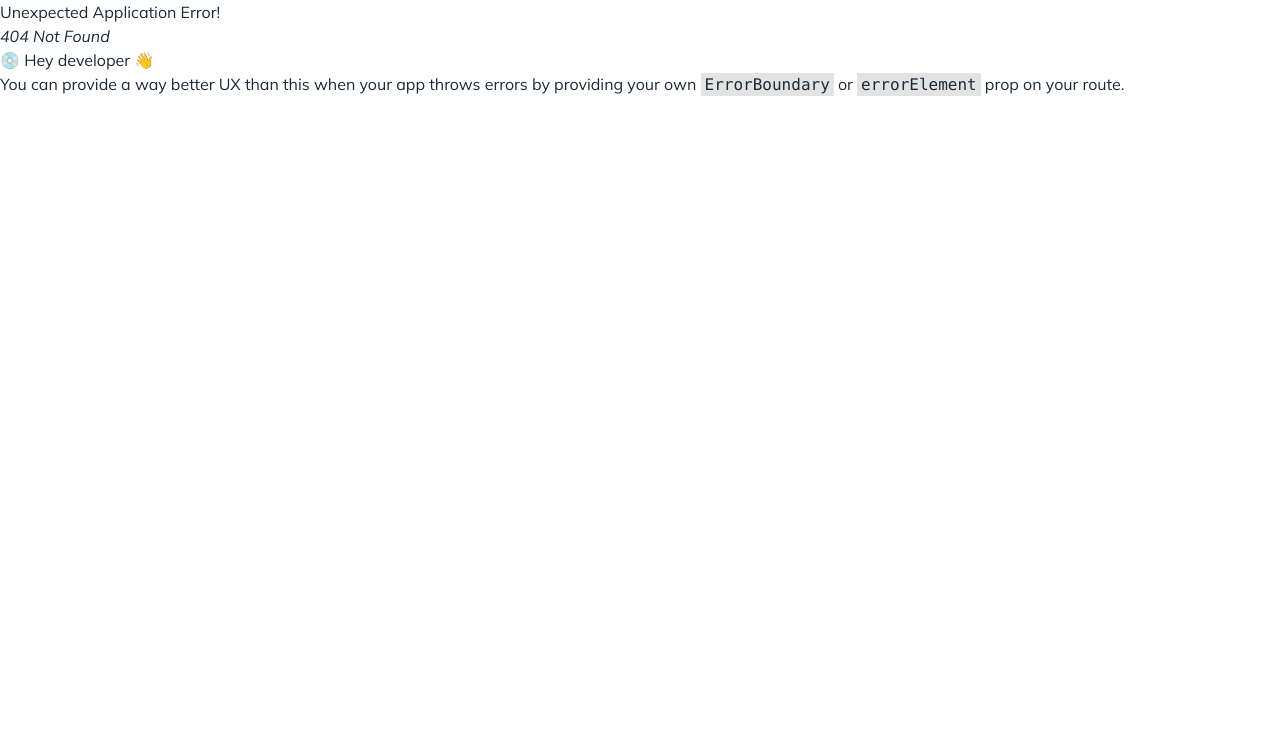
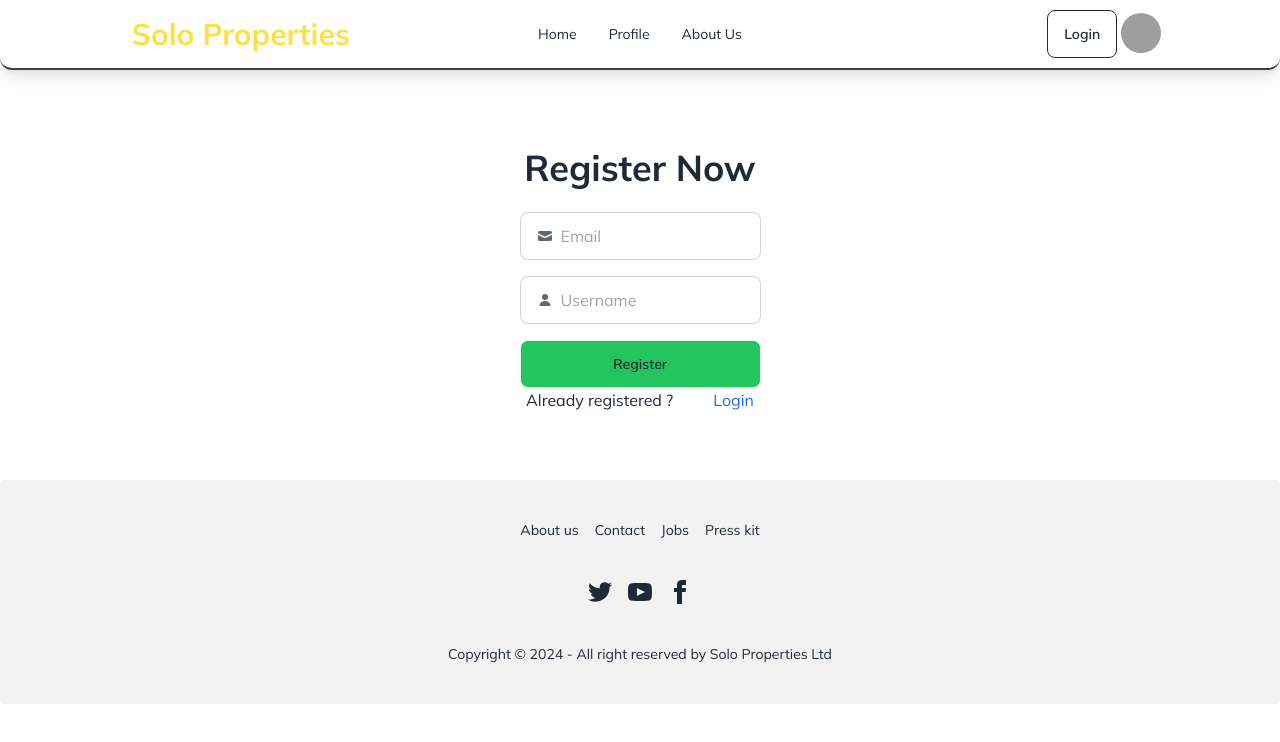
Before and after one commit to nadim93380/solo-properties, a React (Vite) app: page /register in a window 1280 px wide. Before the commit this address had no page. Shown: the top 742 px of the page. Built offline with nearby package versions, Linux system fonts and the light colour scheme; grey boxes are pictures that could not be loaded.

Commit message:
login and register page added

```diff
--- a/src/Common/Navbar.jsx
+++ b/src/Common/Navbar.jsx
@@ -29,6 +29,9 @@ const Navbar = () => {
                     </ul>
                 </div>
                 <div className="navbar-end">
+
+                    {/* User Info */}
+                    <Link to='login' className="btn btn-outline">Login</Link>
                     <div className="dropdown dropdown-end">
                         <div tabIndex={0} role="button" className="btn btn-ghost btn-circle avatar">
                             <div className="w-10 rounded-full">
--- /dev/null
+++ b/src/Pages/Login.jsx
@@ -0,0 +1,30 @@
+import { Link } from "react-router-dom";
+
+
+const Login = () => {
+    return (
+        <div className="pt-20">
+
+            <div className="flex flex-col justify-center h-[50vh] items-center">
+            <h3 className="text-4xl font-bold mb-6">Login Now</h3>
+                <form className="space-y-4">
+                    <label className="input input-bordered flex items-center gap-2">
+                        <svg xmlns="http://www.w3.org/2000/svg" viewBox="0 0 16 16" fill="currentColor" className="w-4 h-4 opacity-70"><path d="M2.5 3A1.5 1.5 0 0 0 1 4.5v.793c.026.009.051.02.076.032L7.674 8.51c.206.1.446.1.652 0l6.598-3.185A.755.755 0 0 1 15 5.293V4.5A1.5 1.5 0 0 0 13.5 3h-11Z" /><path d="M15 6.954 8.978 9.86a2.25 2.25 0 0 1-1.956 0L1 6.954V11.5A1.5 1.5 0 0 0 2.5 13h11a1.5 1.5 0 0 0 1.5-1.5V6.954Z" /></svg>
+                        <input type="text" className="grow" placeholder="Email" />
+                    </label>
+                    <label className="input input-bordered flex items-center gap-2">
+                        <svg xmlns="http://www.w3.org/2000/svg" viewBox="0 0 16 16" fill="currentColor" className="w-4 h-4 opacity-70"><path d="M8 8a3 3 0 1 0 0-6 3 3 0 0 0 0 6ZM12.735 14c.618 0 1.093-.561.872-1.139a6.002 6.002 0 0 0-11.215 0c-.22.578.254 1.139.872 1.139h9.47Z" /></svg>
+                        <input type="text" className="grow" placeholder="Username" />
+                    </label>
+                    <button className="btn bg-green-500 w-full">Login</button>
+                </form>
+                <div className="flex justify-between items-center gap-10">
+                    <p>New Here ? </p>
+                    <Link to='/register' className="text-blue-600">Register</Link>
+                </div>
+            </div>
+        </div>
+    );
+};
+
+export default Login;
--- /dev/null
+++ b/src/Pages/Register.jsx
@@ -0,0 +1,30 @@
+import { Link } from "react-router-dom";
+
+
+const Register = () => {
+    return (
+        <div className="pt-20">
+
+            <div className="flex flex-col justify-center h-[50vh] items-center">
+            <h3 className="text-4xl font-bold mb-6">Register Now</h3>
+                <form className="space-y-4">
+                    <label className="input input-bordered flex items-center gap-2">
+                        <svg xmlns="http://www.w3.org/2000/svg" viewBox="0 0 16 16" fill="currentColor" className="w-4 h-4 opacity-70"><path d="M2.5 3A1.5 1.5 0 0 0 1 4.5v.793c.026.009.051.02.076.032L7.674 8.51c.206.1.446.1.652 0l6.598-3.185A.755.755 0 0 1 15 5.293V4.5A1.5 1.5 0 0 0 13.5 3h-11Z" /><path d="M15 6.954 8.978 9.86a2.25 2.25 0 0 1-1.956 0L1 6.954V11.5A1.5 1.5 0 0 0 2.5 13h11a1.5 1.5 0 0 0 1.5-1.5V6.954Z" /></svg>
+                        <input type="text" className="grow" placeholder="Email" />
+                    </label>
+                    <label className="input input-bordered flex items-center gap-2">
+                        <svg xmlns="http://www.w3.org/2000/svg" viewBox="0 0 16 16" fill="currentColor" className="w-4 h-4 opacity-70"><path d="M8 8a3 3 0 1 0 0-6 3 3 0 0 0 0 6ZM12.735 14c.618 0 1.093-.561.872-1.139a6.002 6.002 0 0 0-11.215 0c-.22.578.254 1.139.872 1.139h9.47Z" /></svg>
+                        <input type="text" className="grow" placeholder="Username" />
+                    </label>
+                    <button className="btn bg-green-500 w-full">Register</button>
+                </form>
+                <div className="flex justify-between items-center gap-10">
+                    <p>Already registered ? </p>
+                    <Link to='/login' className="text-blue-600">Login</Link>
+                </div>
+            </div>
+        </div>
+    );
+};
+
+export default Register;
```
Also changed, not shown: src/main.jsx (+10 -0 lines).
